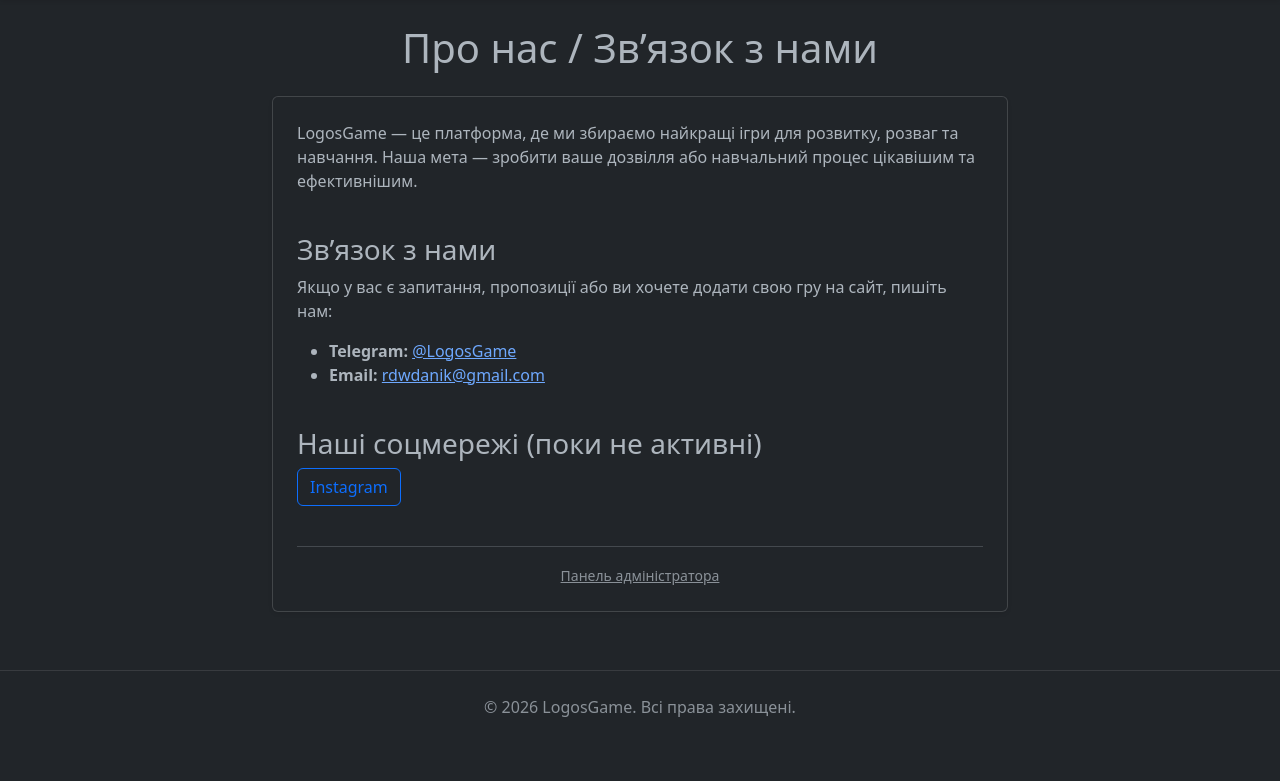
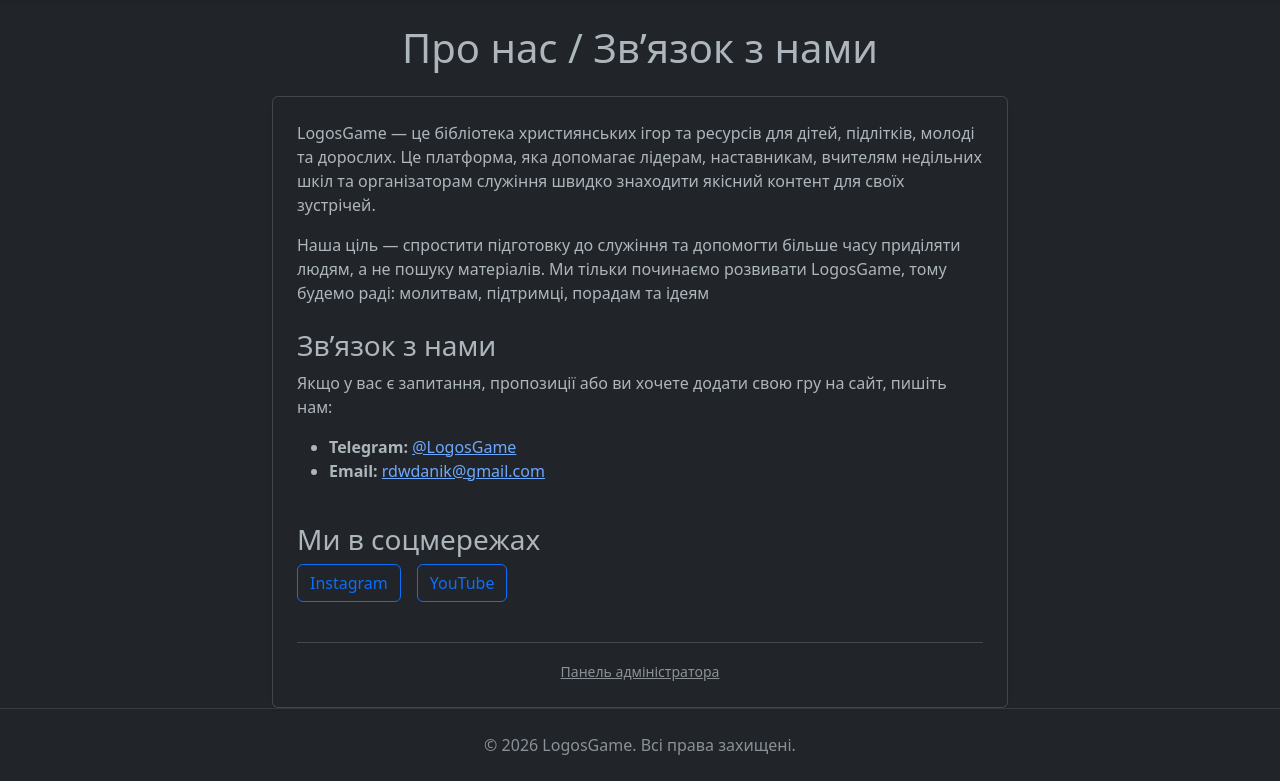
Before and after one commit to danylo0608/LogosGameSite, a Django app: page /about/ in a window 1280 px wide. Shown: the part 57-838 px from the top of the page. Before the commit the page ends 774 px from the top, so only its background shows below. Run offline with Django 5.2, Linux system fonts and the light colour scheme; data that the repository does not hold is empty.

Commit message:
Update page 'Про нас'

```diff
--- a/templates/game/about.html
+++ b/templates/game/about.html
@@ -7,9 +7,11 @@
     <div class="col-md-8">
         <h1 class="text-center mb-4">Про нас / Зв’язок з нами</h1>
         <div class="card shadow-sm p-4">
-            <p>LogosGame — це платформа, де ми збираємо найкращі ігри для розвитку, розваг та навчання. Наша мета —
-                зробити ваше дозвілля або навчальний процес цікавішим та ефективнішим.</p>
+            <p>LogosGame — це бібліотека християнських ігор та ресурсів для дітей, підлітків, молоді та дорослих.
 
+            Це платформа, яка допомагає лідерам, наставникам, вчителям недільних шкіл та організаторам служіння швидко знаходити якісний контент для своїх зустрічей.</p>
+            Наша ціль — спростити підготовку до служіння та допомогти більше часу приділяти людям, а не пошуку матеріалів.
+            Ми тільки починаємо розвивати LogosGame, тому будемо раді: молитвам, підтримці, порадам та ідеям
             <h3 class="mt-4">Зв’язок з нами</h3>
             <p>Якщо у вас є запитання, пропозиції або ви хочете додати свою гру на сайт, пишіть нам:</p>
 
@@ -19,9 +21,10 @@
                 <li><strong>Email:</strong> <a href="mailto:rdwdanik@gmail.com">rdwdanik@gmail.com</a></li>
             </ul>
 
-            <h3 class="mt-4">Наші соцмережі (поки не активні)</h3>
+            <h3 class="mt-4">Ми в соцмережах</h3>
             <div class="d-flex gap-3 mb-4">
-                <a href="#" class="btn btn-outline-primary">Instagram</a>
+                <a href="https://www.instagram.com/_logos_game_/" class="btn btn-outline-primary">Instagram</a>
+                <a href="https://www.youtube.com/channel/UC706zUeB_JWpYDMvd2g0fVA" class="btn btn-outline-primary">YouTube</a>
             </div>
 
             <hr>
```
